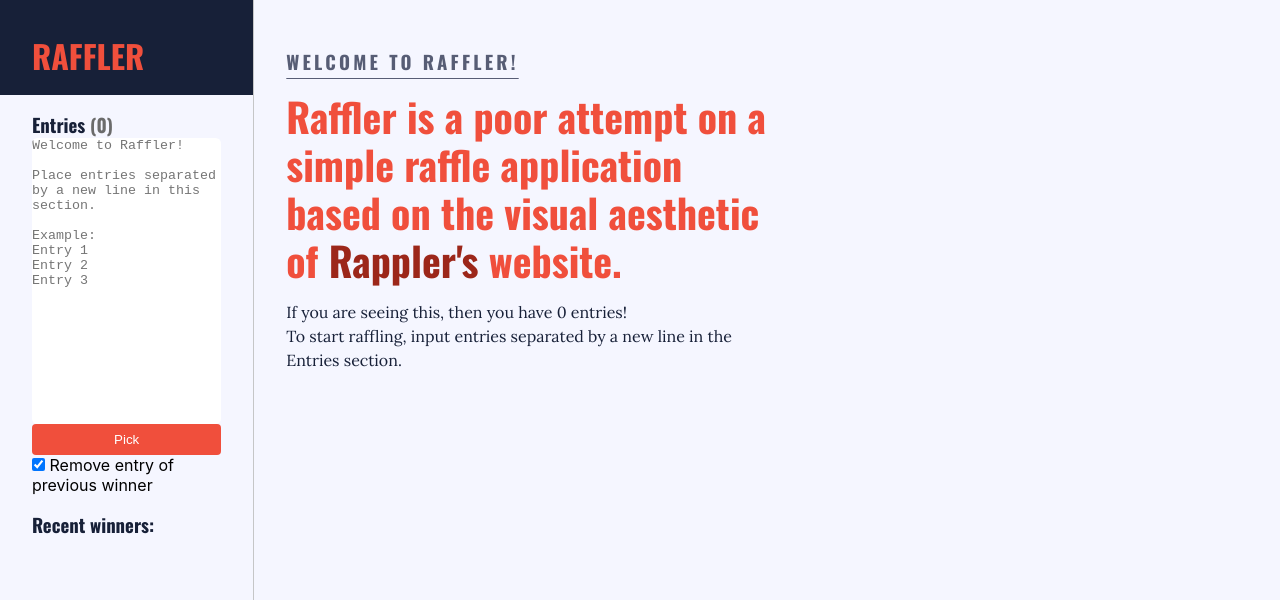
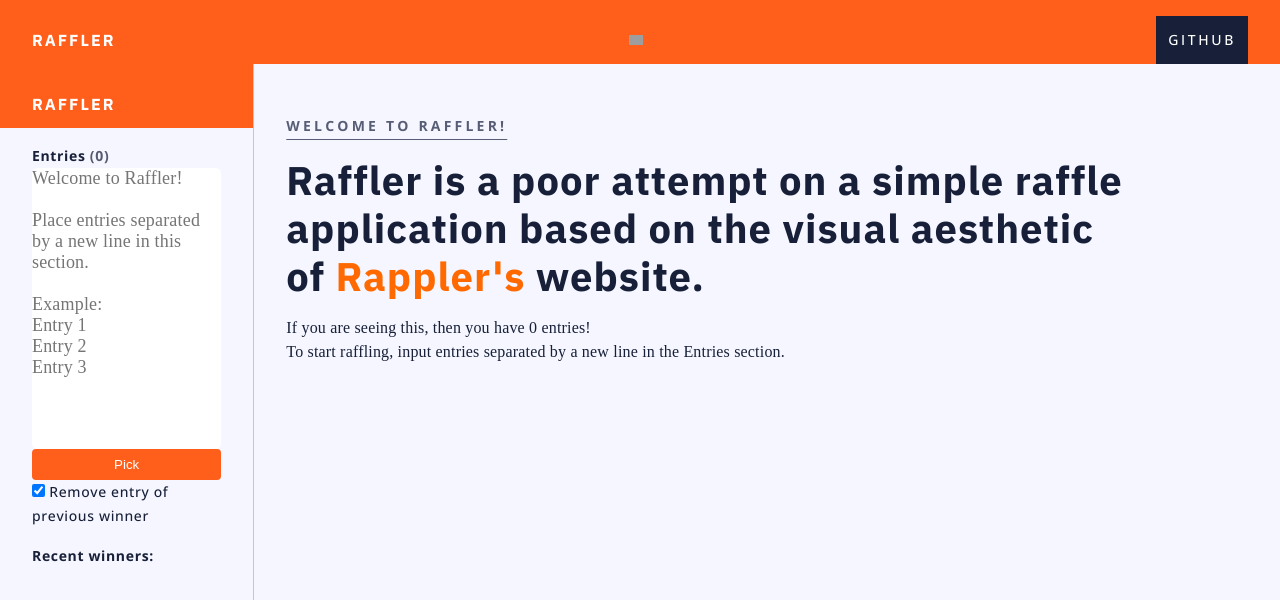
Before and after one commit to alwinpamintuan/raffler, a React (Create React App) app: page / in a window 1280 px wide. Shown: the top 600 px of the page. Built offline with nearby package versions, Linux system fonts and the light colour scheme; grey boxes are pictures that could not be loaded.

Commit message:
Add view source and update main css

```diff
--- a/src/App.css
+++ b/src/App.css
@@ -1,4 +1,4 @@
-@import url('https://fonts.googleapis.com/css2?family=Lora:wght@400;600;700&family=Oswald:wght@400;500;700&display=swap');
+@import url("https://fonts.googleapis.com/css2?family=IBM+Plex+Sans:wght@400;500;600;700&family=Open+Sans:wght@400;500;700&family=PT+Serif&display=swap");
 
 * {
   box-sizing: border-box;
@@ -7,10 +7,10 @@
 }
 
 :root {
-  --primary: #f04f3c;
-  --secondary: #9c271a;
+  --primary: #ff5f1b;
+  --secondary: #ff6900;
   --neutral: #c5c6c7;
-  --neutral-dark: #6b6b6b;
+  --neutral-dark: #56596f;
   --background-main: #fff;
   --background-fore: #f5f6ff;
   --text: #172038;
@@ -18,40 +18,125 @@
 
 html {
   scroll-behavior: smooth;
-}
-
-body {
-  background: var(--background-main);
-  height: 100vh;
+  font-size: 1.5;
 }
 
 h1 {
-  color: var(--primary);
-  font-family: 'Oswald', sans-serif;
+  color: var(--text);
+  font-family: "IBM Plex Sans", sans-serif;
+  font-weight: 700;
+  font-size: 56px;
+  line-height: 70px;
+  letter-spacing: 1px;
 }
 
-h3 {
+h3,
+label {
   color: var(--text);
-  font-family: 'Oswald', sans-serif;
+  font-family: "Open Sans", sans-serif;
+  font-size: 14px;
+  letter-spacing: 0.65px;
+  line-height: 24px;
+}
+
+label {
+  font-weight: 500;
+}
+
+p,
+ul,
+textarea {
+  color: var(--text);
+  font-family: "PTSerifRegular", serif;
+  font-size: 18px;
+  letter-spacing: 0.18px;
 }
 
 p {
-  color: var(--text);
-  font-family: 'Lora', sans-serif;
+  line-height: 27px;
 }
 
-.App {
+.app {
+  display: flex;
+  flex-direction: column;
+  min-height: 100vh;
+}
+
+.content {
+  flex-grow: 1;
   display: flex;
 }
 
+div#sidebar {
+  flex-grow: 1;
+}
+
+div#main {
+  flex-grow: 2;
+}
+
+div#raffle,
+div#home {
+  min-width: 66vw;
+  min-height: calc(100vh - 128px);
+}
+
+div#header {
+  flex-grow: 0;
+
+  background-color: var(--primary);
+  height: 64px;
+  padding-left: 32px;
+  padding-right: 32px;
+  display: flex;
+  align-items: center;
+  justify-content: space-between;
+}
+
+div#header img {
+  height: 66%;
+}
+
+div#header h1 {
+  color: white;
+  font-size: 1rem;
+  letter-spacing: 2px;
+}
+
+.github {
+  background-color: var(--text);
+  color: #fff;
+  transition: 0.25s;
+
+  font-family: "Open Sans", sans-serif;
+  font-size: 14px;
+  font-weight: 500;
+  letter-spacing: 2.625px;
+  line-height: 24px;
+
+  padding: 12px;
+  text-decoration: none;
+}
+
+.github:hover {
+  color: #fff;
+  background-color: #50558b;
+  transition: 200ms;
+}
+
+.invisible {
+  opacity: 0;
+}
+
 @media (orientation: portrait) {
-  .App {
+  .content {
     flex-direction: column;
   }
 
-  div#sidebar, div#raffle, div#home {
+  div#sidebar,
+  div#main {
     width: 100%;
-    height: 100%;
+    height: calc(100vh - 64px);
   }
 
   div#main {
--- a/src/App.js
+++ b/src/App.js
@@ -1,14 +1,29 @@
-import { AppContextProvider } from './context/AppContext';
-import Sidebar from './components/Sidebar/Sidebar';
-import Main from './components/Main/Main';
-import './App.css';
+import { AppContextProvider } from "./context/AppContext";
+import Sidebar from "./components/Sidebar/Sidebar";
+import Main from "./components/Main/Main";
+import "./App.css";
+import logo from "./assets/logowhite.png";
 
 function App() {
   return (
     <AppContextProvider>
-      <div className="App">
-        <Sidebar/>
-        <Main/>
+      <div className="app">
+        <div id="header">
+          <h1>RAFFLER</h1>
+          <img src={logo} className="logo" />
+          <a
+            href="https://github.com/alwinpamintuan/raffler"
+            target="_blank"
+            rel="noreferrer"
+            className="github"
+          >
+            GITHUB
+          </a>
+        </div>
+        <div className="content">
+          <Sidebar />
+          <Main />
+        </div>
       </div>
     </AppContextProvider>
   );
```
